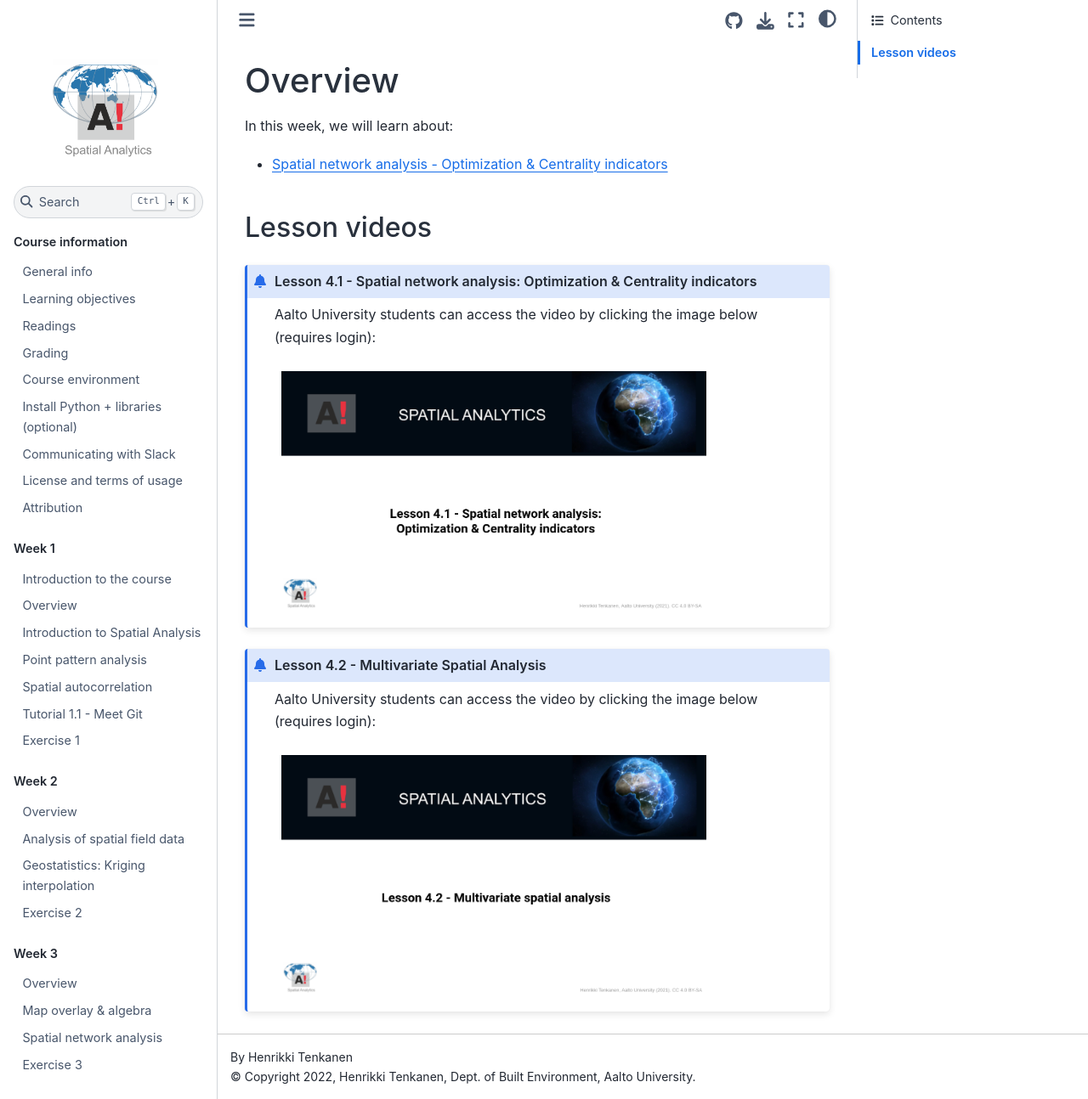
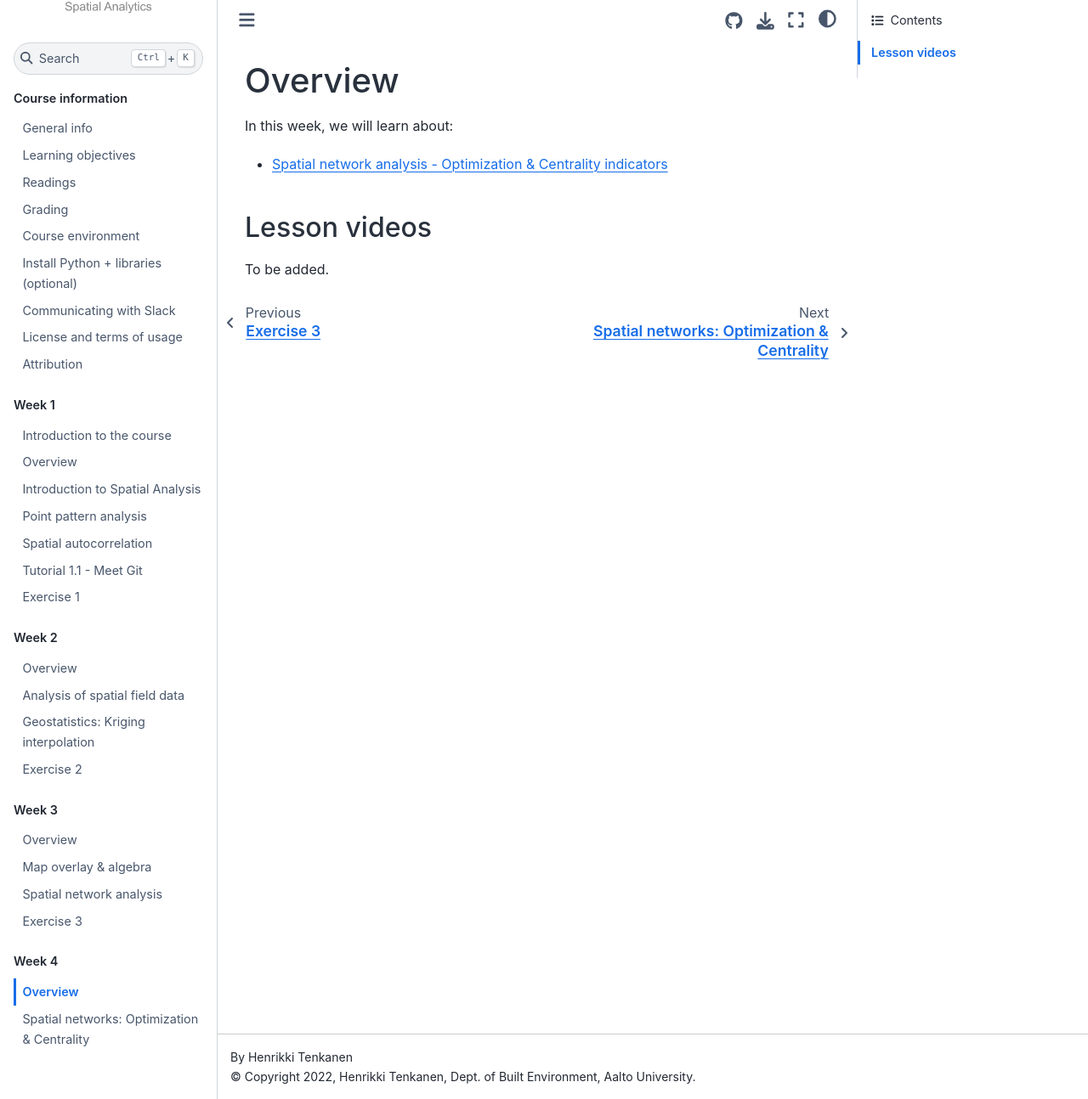
Before and after one commit to AaltoGIS/Spatial-Analytics, a Sphinx documentation site: the page built from source/lessons/L4/overview.rst, in a window 1280 px wide and 1294 px high. Shown: the whole window at 85% size. Built offline with Sphinx 7.4.7 and the Sphinx Book theme 1.1.4, drawn with Linux system fonts in a browser that asks for light colours; pages that are not in the unit, such as notebooks, are missing from menus.

Commit message:
Update L4.1 materials

```diff
--- a/source/lessons/L4/overview.rst
+++ b/source/lessons/L4/overview.rst
@@ -11,20 +11,17 @@
 Lesson videos
 -------------
 
-.. admonition:: Lesson 4.1 - Spatial network analysis: Optimization & Centrality indicators
+To be added.
 
+.. .. admonition:: Lesson 4.1 - Spatial network analysis: Optimization & Centrality indicators
     Aalto University students can access the video by clicking the image below (requires login):
-
     .. figure:: img/Lesson4.1.png
         :target: https://aalto.cloud.panopto.eu/Panopto/Pages/Viewer.aspx?id=9fa0f93c-54a2-4c5b-bb9f-af4e011723e3
         :width: 500px
         :align: left
-
-.. admonition:: Lesson 4.2 - Multivariate Spatial Analysis
-
-    Aalto University students can access the video by clicking the image below (requires login):
-
-    .. figure:: img/Lesson4.2.png
-        :target: https://aalto.cloud.panopto.eu/Panopto/Pages/Viewer.aspx?id=d33ee515-6662-46d2-ab17-af510071ae3c
-        :width: 500px
-        :align: left
+    .. admonition:: Lesson 4.2 - Multivariate Spatial Analysis
+        Aalto University students can access the video by clicking the image below (requires login):
+        .. figure:: img/Lesson4.2.png
+            :target: https://aalto.cloud.panopto.eu/Panopto/Pages/Viewer.aspx?id=d33ee515-6662-46d2-ab17-af510071ae3c
+            :width: 500px
+            :align: left
--- a/source/lessons/L4/spatial-network-optimization-centrality.rst
+++ b/source/lessons/L4/spatial-network-optimization-centrality.rst
@@ -3,4 +3,4 @@
 
 .. raw:: html
 
-    <iframe src="https://docs.google.com/presentation/d/e/2PACX-1vT0apUYTsuctOhGMewcO_OMhnvEoTskJyN7YjrlpigVkxuu5EKJjuIqsDiqDHrLs62cBHzM4iAOkrG9/embed?start=false&loop=false&delayms=3000" frameborder="0" width="700" height="422" allowfullscreen="true" mozallowfullscreen="true" webkitallowfullscreen="true"></iframe>
+    <iframe src="https://docs.google.com/presentation/d/e/2PACX-1vTngDhHq0NIwXhruVHFtsWMHJY0iMOTtTZb-tcqtf5ucL-V7MZSnQj3fl-k8YTzR6uP0rB7ioJFcaRY/embed?start=false&loop=false&delayms=3000" frameborder="0" width="960" height="569" allowfullscreen="true" mozallowfullscreen="true" webkitallowfullscreen="true"></iframe>
```
Also changed, not shown: source/index.rst (+7 -7 lines).
